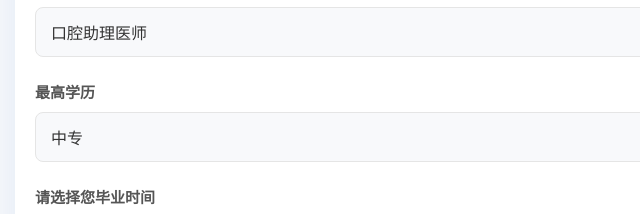
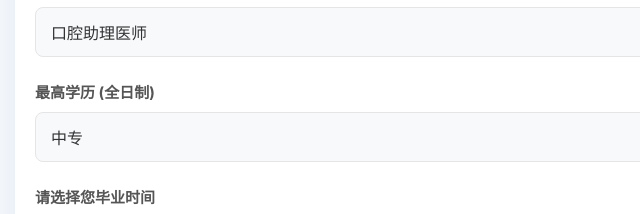
Before and after one commit to yanxiliang9-max/yikao, a plain HTML site: page index.html in a window 1280 px wide. Shown: the part 238-452 px from the top of the page, 0-640 px from the left. Drawn offline with Linux system fonts and the light colour scheme.

Commit message:
Update index.html

```diff
--- a/index.html
+++ b/index.html
@@ -5,7 +5,7 @@
     <meta name="viewport" content="width=device-width, initial-scale=1.0, maximum-scale=1.0, user-scalable=no, viewport-fit=cover">
     <title>考试年限自查系统</title>
     <style>
-        /* --- 1. 全局配置 (保持不变) --- */
+        /* --- 1. 全局配置 --- */
         :root {
             --primary-blue: #007AFF;
             --primary-green: #00C853;
@@ -144,7 +144,7 @@
                 <div class="picker-trigger" id="examTrigger" onclick="openExamPicker()">口腔助理医师</div>
             </div>
             <div class="form-row">
-                <label class="form-label">最高学历</label>
+                <label class="form-label" id="degreeLabel">最高学历</label>
                 <div class="picker-trigger" id="degreeTrigger" onclick="openDegreePicker()">中专</div>
             </div>
             <div class="form-row">
@@ -181,40 +181,37 @@
             attending: "口腔主治医师"
         };
 
-        // 2. 定义学历名称 (已修改：研究生文案调整)
+        // 2. 定义学历名称
         const DEGREE_MAP = {
             tech_school: "中专",
             college: "大专",
             bachelor: "本科",
-            master: "研究生", // 修改：去掉(硕/博)
+            master: "研究生",
             phd: "博士"
         };
 
         // 3. 核心判定规则表
-        // cutoff: 截止日期（在该日期之前满足条件才行）
-        // type: "graduation" (毕业时间) 或 "registration" (注册时间)
-        // hardFail: 中专特殊逻辑，如果是true，则不进行年份推算，直接提示不能报名
         const RULES = {
             // 一、口腔助理医师
             assistant: {
-                degrees: ['tech_school', 'college'], // 只允许中专和大专
+                degrees: ['tech_school', 'college'],
                 rules: {
-                    tech_school: { cutoff: "2012-12-31", type: "graduation", hardFail: true }, // 2013年之前
-                    college:     { cutoff: "2025-08-31", type: "graduation", hardFail: false } // 2025.9.1之前
+                    tech_school: { cutoff: "2012-12-31", type: "graduation", hardFail: true },
+                    college:     { cutoff: "2025-08-31", type: "graduation", hardFail: false }
                 }
             },
-            // 二、口腔执业医师 (已修改：去掉了研究生和博士)
+            // 二、口腔执业医师
             licensed: {
-                degrees: ['tech_school', 'college', 'bachelor'], // 只剩三项
+                degrees: ['tech_school', 'college', 'bachelor'],
                 rules: {
-                    tech_school: { cutoff: "2021-08-31", type: "registration", hardFail: true },
+                    tech_school: { cutoff: "2021-08-31", type: "registration", hardFail: false },
                     college:     { cutoff: "2024-08-31", type: "registration", hardFail: false },
                     bachelor:    { cutoff: "2025-08-31", type: "graduation",   hardFail: false }
                 }
             },
-            // 三、口腔主治医师 (已修改：去掉了博士)
+            // 三、口腔主治医师
             attending: {
-                degrees: ['tech_school', 'college', 'bachelor', 'master'], // 去掉了phd
+                degrees: ['tech_school', 'college', 'bachelor', 'master'],
                 rules: {
                     tech_school: { cutoff: "2018-12-31", type: "registration", hardFail: false },
                     college:     { cutoff: "2019-12-31", type: "registration", hardFail: false },
@@ -241,18 +238,15 @@
             renderListSheet("选择报考专业", list, currentExam, (val, text) => {
                 currentExam = val;
                 document.getElementById('examTrigger').innerText = text;
-                resetDegree(); // 重置学历
-                updateLabel(); // 更新标签
+                resetDegree();
+                updateLabels(); // 更新所有标签 (包含学历标签)
             });
         }
 
         // 2. 切换学历时
         function openDegreePicker() {
-            // 根据当前考试类型，过滤允许的学历
             const allowedDegrees = RULES[currentExam].degrees;
             let list = [];
-
-            // 构建列表 (确保按顺序)
             const allDegrees = ['tech_school', 'college', 'bachelor', 'master', 'phd'];
             allDegrees.forEach(key => {
                 if(allowedDegrees.includes(key)) {
@@ -263,31 +257,39 @@
             renderListSheet("选择最高学历", list, currentDegree, (val, text) => {
                 currentDegree = val;
                 document.getElementById('degreeTrigger').innerText = text;
-                updateLabel(); // 更新标签
+                updateLabels();
             });
         }
 
-        // 3. 逻辑：重置学历（当切换考试类型后，如果当前学历不合法，重置为列表第一个）
+        // 3. 逻辑：重置学历
         function resetDegree() {
             const allowedDegrees = RULES[currentExam].degrees;
             if (!allowedDegrees.includes(currentDegree)) {
-                currentDegree = allowedDegrees[0]; // 默认选第一个（通常是中专）
+                currentDegree = allowedDegrees[0];
                 document.getElementById('degreeTrigger').innerText = DEGREE_MAP[currentDegree];
             }
         }
 
-        // 4. 逻辑：更新日期标签 (毕业时间 vs 注册时间)
-        function updateLabel() {
+        // 4. 逻辑：更新页面上的标签 (日期 + 学历)
+        function updateLabels() {
+            // A. 更新学历标签 (添加 "全日制" 标识)
+            const degreeLabel = document.getElementById('degreeLabel');
+            if (currentExam === 'assistant' || currentExam === 'licensed') {
+                degreeLabel.innerText = "最高学历 (全日制)";
+            } else {
+                degreeLabel.innerText = "最高学历";
+            }
+
+            // B. 更新日期标签
             const rule = RULES[currentExam].rules[currentDegree];
-            const labelEl = document.getElementById('dateLabel');
+            const dateLabel = document.getElementById('dateLabel');
 
-            // 主治医师统一显示注册时间，其他根据配置
             if (currentExam === 'attending') {
-                labelEl.innerText = "请选择执业证注册时间";
+                dateLabel.innerText = "请选择执业证注册时间";
             } else if (rule && rule.type === 'graduation') {
-                labelEl.innerText = "请选择您毕业时间";
+                dateLabel.innerText = "请选择您毕业时间";
             } else {
-                labelEl.innerText = "请选择执业证注册时间";
+                dateLabel.innerText = "请选择执业证注册时间";
             }
         }
 
@@ -395,7 +397,6 @@
                 resIcon.innerText = '⚠️';
                 resTitle.innerText = "暂不符合报考条件";
 
-                // 判断是否是中专/特殊硬性限制
                 if (rule.hardFail) {
                     resDesc.innerHTML = `很抱歉！<br>您无法报考2026年<strong>${examName}</strong>考试。<br><br>(学历年限已超过政策限制)`;
                 } else {
@@ -417,7 +418,7 @@
         }
 
         // 初始化
-        updateLabel();
+        updateLabels();
     </script>
 </body>
 </html>
```
